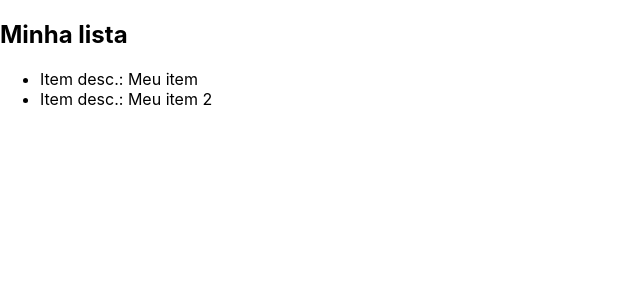
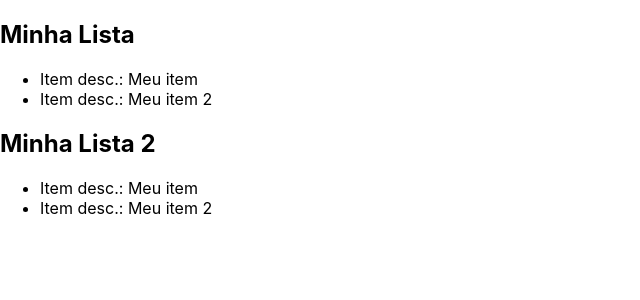
Before and after one commit to dyogocae/react_django_stack, a React (Create React App) app: page / in a window 1280 px wide. Shown: the top 300 px of the page, without its empty margins (0-640 px from the left). Built offline with nearby package versions, Linux system fonts and the light colour scheme.

Commit message:
Creating User List component

```diff
--- a/src/ListComponent.js
+++ b/src/ListComponent.js
@@ -1,10 +1,10 @@
 import React from "react";
 import ItemComponent from "./ItemComponent";
 
-export default function ListComponent(){
+export default function ListComponent(props){
     return (
         <div>
-            <h2>Minha lista</h2>
+            <h2>{props.listName}</h2>
             <ul>
                 <ItemComponent name={"Meu item"}/>
                 <ItemComponent name={"Meu item 2"}/>
--- /dev/null
+++ b/src/UserLists.js
@@ -0,0 +1,11 @@
+import React from "react";
+import ListComponent from "./ListComponent";
+
+export default function UserLists(){
+    return (
+        <div>
+            <ListComponent listName={"Minha Lista"} />
+            <ListComponent listName={"Minha Lista 2"} />
+        </div>
+    )
+}
--- a/src/index.js
+++ b/src/index.js
@@ -1,12 +1,12 @@
 import React from 'react';
 import ReactDOM from 'react-dom';
 import './index.css';
-import ListComponent from './ListComponent';
+import UserLists from './UserLists';
 import reportWebVitals from './reportWebVitals';
 
 ReactDOM.render(
   <React.StrictMode>
-    <ListComponent />
+    <UserLists />
   </React.StrictMode>,
   document.getElementById('root')
 );
```
